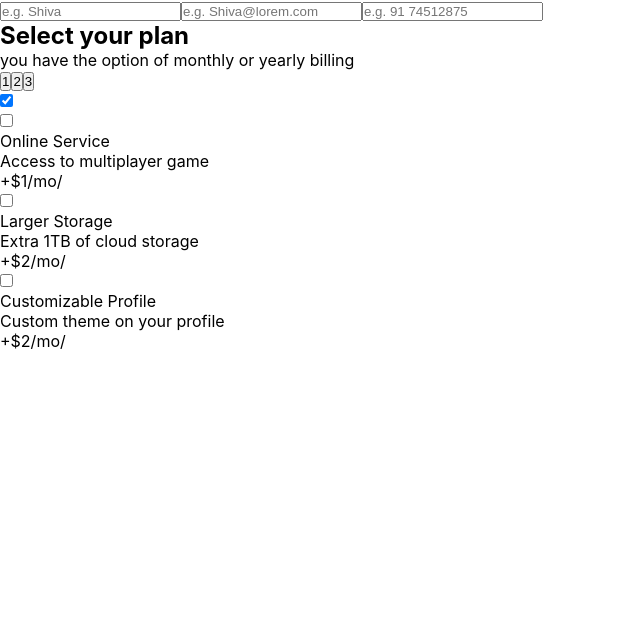
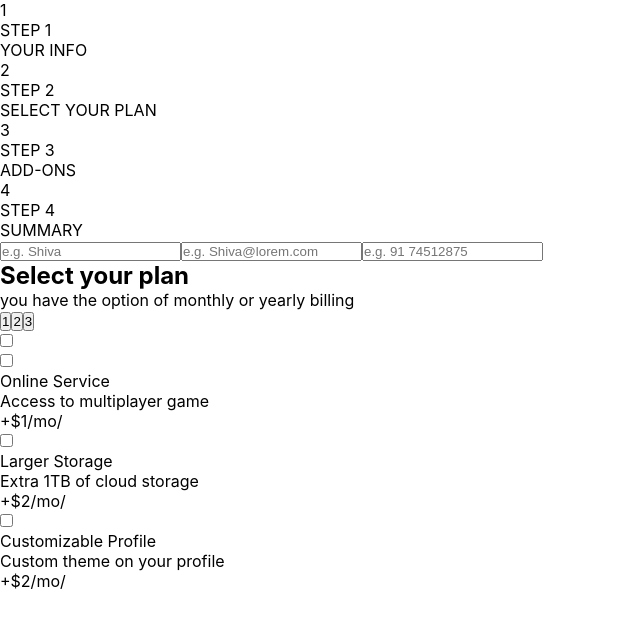
Before and after one commit to jyotirmoy-sinhababu/Multi-step-form, a React (Create React App) app: page / in a window 1280 px wide. Shown: the top 628 px of the page, without its empty margins (0-640 px from the left). Built offline with nearby package versions, Linux system fonts and the light colour scheme; the HTML template or start-up script is replaced by a standard one.

Commit message:
home page is re arranged

```diff
--- a/src/components/plan/SelectPlan.js
+++ b/src/components/plan/SelectPlan.js
@@ -8,11 +8,11 @@ const SelectPlan = () => {
       <div>
         <button>1</button>
         <button>2</button>
-        <button>3</button>
+        <button>3 </button>
       </div>
       <div>
         <label className='switch'>
-          <input type='checkbox' checked />
+          <input type='checkbox' />
           <span className='slider round'></span>
         </label>
       </div>
--- a/src/pages/home/Home.js
+++ b/src/pages/home/Home.js
@@ -1,17 +1,23 @@
-import React from 'react';
+import React, { useState } from 'react';
 
-import YourInfo from '../../components/info/YourInfo';
-import SelectPlan from '../../components/plan/SelectPlan';
-import AddOn from '../../components/addOns/AddOn';
+import SideBar from '../../components/sideBar/SideBar';
+import Main from '../main/Main';
 
 const Home = () => {
+  const [inputData, setInputData] = useState({
+    email: '',
+    name: '',
+    number: '',
+    monthlyPlan: '',
+    yearlyPlan: '',
+    addOnsMonthly: '',
+    addOnsYearly: '',
+  });
+
   return (
     <div>
-      <form>
-        <YourInfo />
-        <SelectPlan />
-        <AddOn />
-      </form>
+      <SideBar />
+      <Main />
     </div>
   );
 };
--- /dev/null
+++ b/src/pages/main/Main.js
@@ -0,0 +1,19 @@
+import React from 'react';
+
+import YourInfo from '../../components/info/YourInfo';
+import SelectPlan from '../../components/plan/SelectPlan';
+import AddOn from '../../components/addOns/AddOn';
+
+const Main = () => {
+  return (
+    <div>
+      <form>
+        <YourInfo />
+        <SelectPlan />
+        <AddOn />
+      </form>
+    </div>
+  );
+};
+
+export default Main;
```
